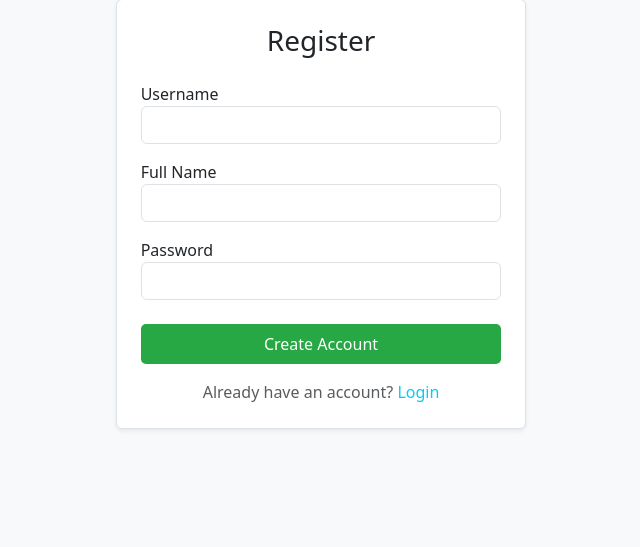
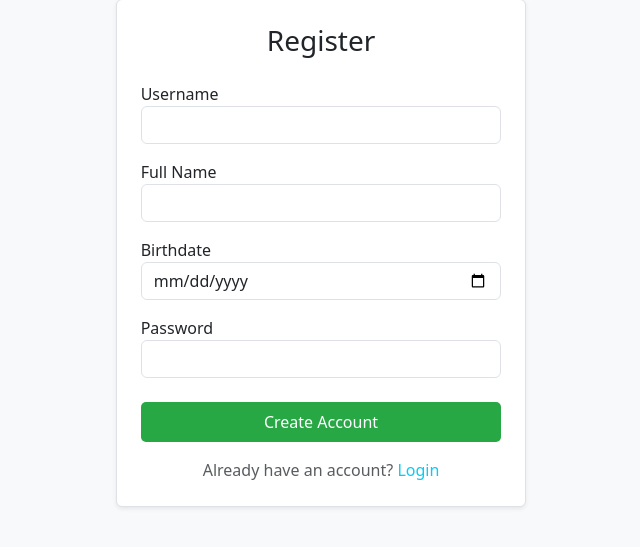
Before and after one commit to jeetavasare/gate_test_series_engine, a Django app: page /register/ in a window 1280 px wide. Shown: the part 122-669 px from the top of the page, without its empty margins (319-959 px from the left). Run offline with Django 5.2, Linux system fonts and the light colour scheme.

Commit message:
Added birthdate support during user registration

```diff
--- a/exams/templates/exams/register.html
+++ b/exams/templates/exams/register.html
@@ -17,6 +17,12 @@
                     <label>Full Name</label>
                     <input type="text" name="full_name" class="form-control" required>
                 </div>
+
+                <div class="mb-3">
+                    <label>Birthdate</label>
+                    <input type="date" name="birthdate" class="form-control" required>
+                </div>
+
                 <div class="mb-4">
                     <label>Password</label>
                     <input type="password" name="password" class="form-control" required>
--- a/exams/views.py
+++ b/exams/views.py
@@ -39,13 +39,14 @@ def register_view(request):
         username = request.POST.get('username')
         full_name = request.POST.get('full_name')
         password = request.POST.get('password')
+        birthdate = request.POST.get('birthdate')
 
         # Basic validation
         if User.objects.filter(username=username).exists():
             return render(request, 'exams/register.html', {'error': 'Username already exists.'})
 
         # create_user automatically hashes the password thanks to our UserManager
-        user = User.objects.create_user(username=username, password=password, full_name=full_name)
+        user = User.objects.create_user(username=username, password=password, full_name=full_name, birthdate = birthdate)
         login(request, user)
         return redirect('home')
 
```
Also changed, not shown: exams/models.py (+9 -0 lines).
